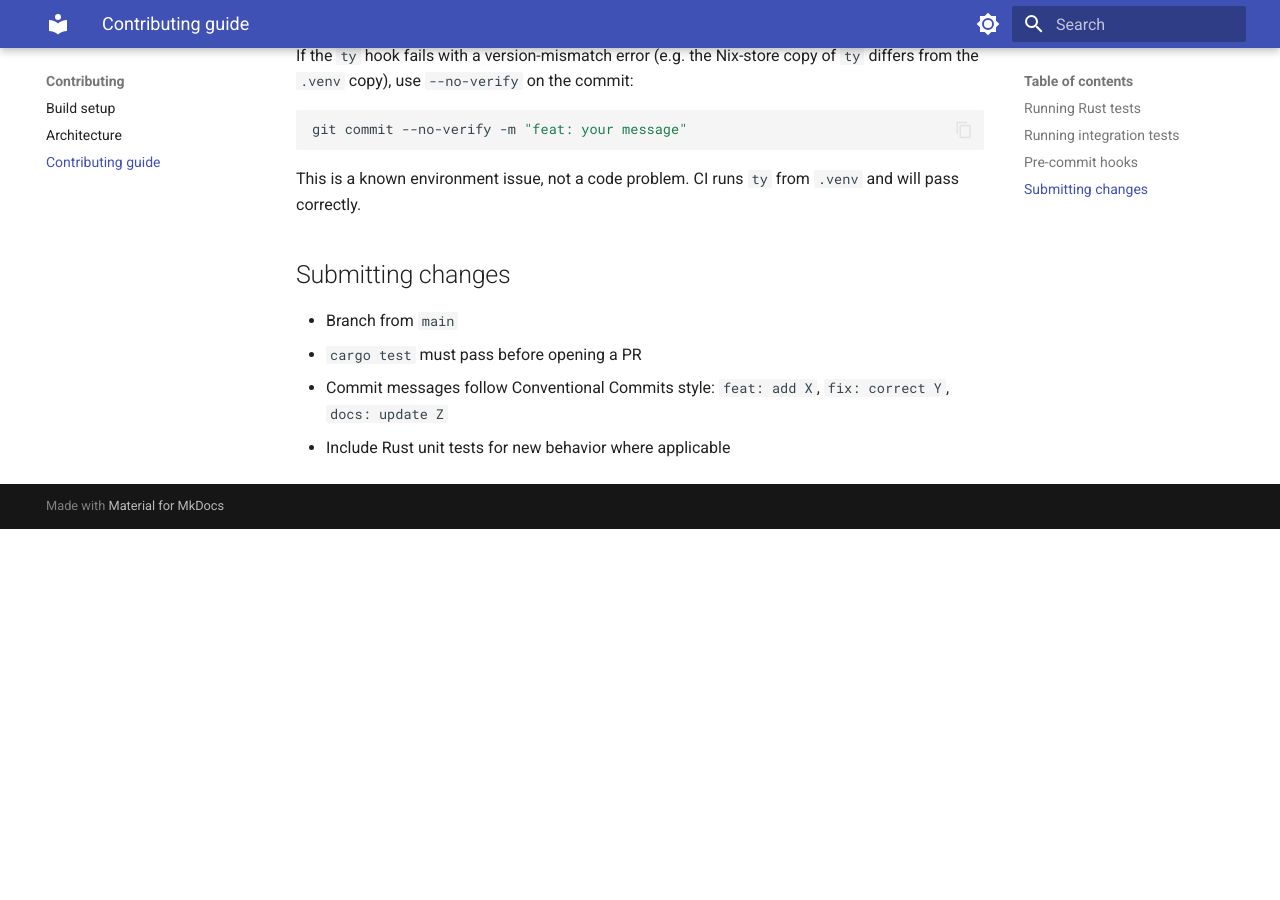
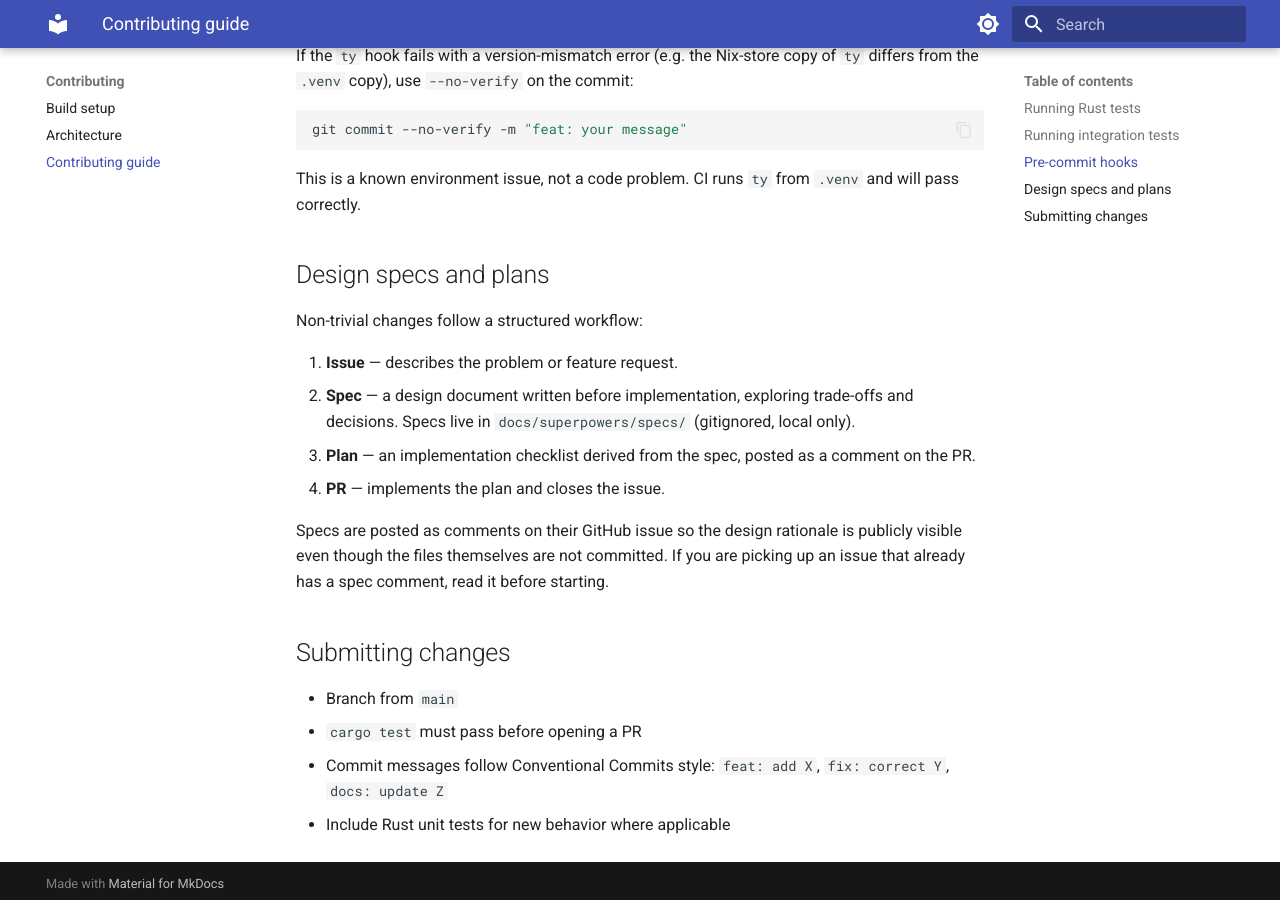
Before and after one commit to kalonji-tools/oxitest, an MkDocs documentation site: the page built from docs/src/contributing/contributing.md, in a window 1280 px wide and 900 px high, scrolled down 970 px. Built offline with MkDocs 1.6.1 and Material for MkDocs 9.7.7, drawn with Linux system fonts in a browser that asks for light colours; before the commit the page ends 1499 px from its top, so only the background shows below that.

Commit message:
docs: document design spec workflow for contributors (#171)
Assisted-by: Claude Opus 4.6 (1M context) <noreply@anthropic.com>

```diff
--- a/docs/src/contributing/contributing.md
+++ b/docs/src/contributing/contributing.md
@@ -45,6 +45,20 @@ git commit --no-verify -m "feat: your message"
 This is a known environment issue, not a code problem. CI runs `ty` from `.venv`
 and will pass correctly.
 
+## Design specs and plans
+
+Non-trivial changes follow a structured workflow:
+
+1. **Issue** — describes the problem or feature request.
+2. **Spec** — a design document written before implementation, exploring trade-offs and
+   decisions. Specs live in `docs/superpowers/specs/` (gitignored, local only).
+3. **Plan** — an implementation checklist derived from the spec, posted as a comment on the PR.
+4. **PR** — implements the plan and closes the issue.
+
+Specs are posted as comments on their GitHub issue so the design rationale is publicly
+visible even though the files themselves are not committed. If you are picking up an
+issue that already has a spec comment, read it before starting.
+
 ## Submitting changes
 
 - Branch from `main`
```
